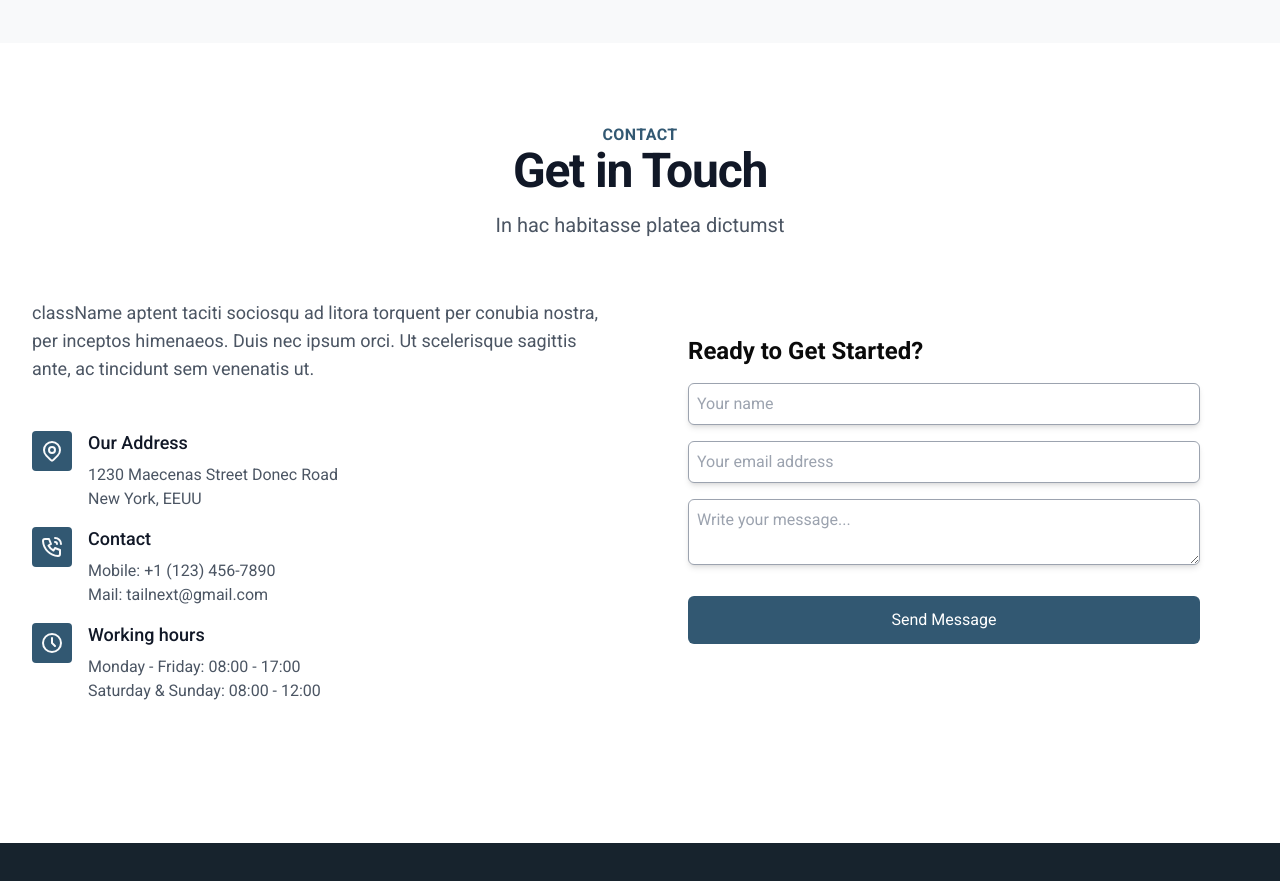
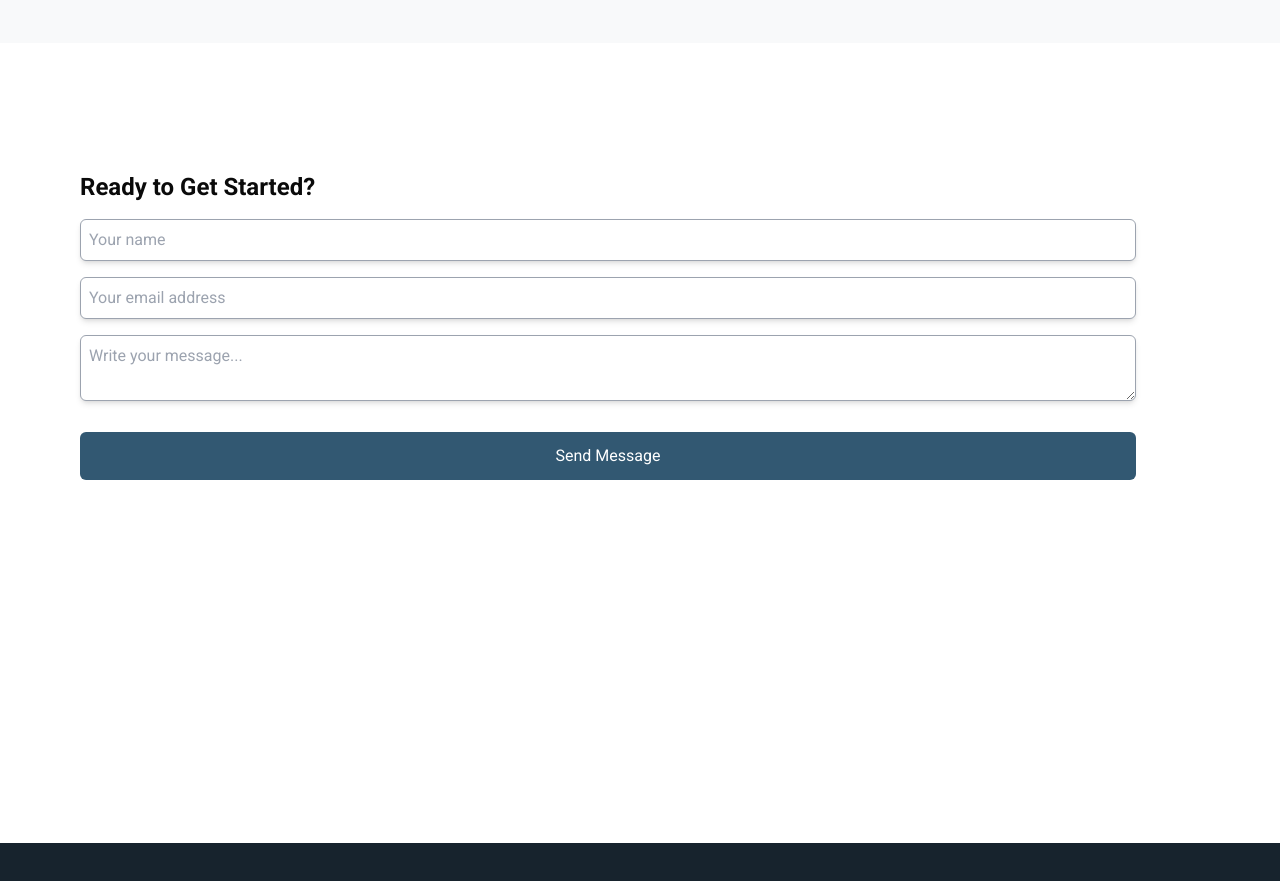
Before and after one commit to KRusselAlex/tax_react_frontend, a React (Vite) app: page / in a window 1280 px wide. Shown: the part 6100-6981 px from the top of the page. Built offline with nearby package versions, Linux system fonts and the light colour scheme; a web font is replaced by a local one.

Commit message:
logo added

```diff
--- a/package.json
+++ b/package.json
@@ -28,6 +28,7 @@
     "axios": "^1.8.3",
     "class-variance-authority": "^0.7.1",
     "clsx": "^2.1.1",
+    "emailjs-com": "^3.2.0",
     "framer-motion": "^12.5.0",
     "i18next": "^24.2.3",
     "i18next-browser-languagedetector": "^8.0.4",
--- a/src/components/landing/Contact.tsx
+++ b/src/components/landing/Contact.tsx
@@ -1,126 +1,54 @@
+import React, { useState } from "react";
+import emailjs from "emailjs-com";
+
 const Contact = () => {
+  const [formData, setFormData] = useState({
+    name: "",
+    email: "",
+    textarea: "",
+  });
+
+  const [isSubmitting, setIsSubmitting] = useState(false);
+  const [message, setMessage] = useState("");
+
+  const handleChange = (
+    e: React.ChangeEvent<HTMLInputElement | HTMLTextAreaElement>
+  ) => {
+    const { name, value } = e.target;
+    setFormData({ ...formData, [name]: value });
+  };
+
+  const handleSubmit = (e: React.FormEvent<HTMLFormElement>) => {
+    e.preventDefault();
+    setIsSubmitting(true);
+
+    emailjs
+      .send(
+        "YOUR_SERVICE_ID", // Replace with your EmailJS service ID
+        "YOUR_TEMPLATE_ID", // Replace with your EmailJS template ID
+        formData,
+        "YOUR_USER_ID" // Replace with your EmailJS user ID
+      )
+      .then(() => {
+        setMessage("Message sent successfully!");
+        setIsSubmitting(false);
+        setFormData({ name: "", email: "", textarea: "" });
+      })
+      .catch((error) => {
+        console.error("Error sending email:", error);
+        alert("Failed to send email.");
+      });
+  };
+
   return (
     <div>
-      <section id="contact" className="bg-white min-h-screen h-full  ">
+      <section id="contact" className="bg-white min-h-screen h-full">
         <div className="mx-auto max-w-7xl px-4 py-16 sm:px-6 lg:px-8 lg:py-20">
-          <div className="mb-4">
-            <div className="mb-6 max-w-3xl text-center sm:text-center md:mx-auto md:mb-12">
-              <p className="text-base font-semibold uppercase tracking-wide text-buttonColor ">
-                Contact
-              </p>
-              <h2 className="font-heading mb-4 font-bold tracking-tight text-gray-900  text-3xl sm:text-5xl">
-                Get in Touch
-              </h2>
-              <p className="mx-auto mt-4 max-w-3xl text-xl text-gray-600 ">
-                In hac habitasse platea dictumst
-              </p>
-            </div>
-          </div>
-          <div className="flex items-stretch justify-center">
-            <div className="grid md:grid-cols-2">
-              <div className="h-full pr-6">
-                <p className="mt-3 mb-12 text-lg text-gray-600 ">
-                  className aptent taciti sociosqu ad litora torquent per
-                  conubia nostra, per inceptos himenaeos. Duis nec ipsum orci.
-                  Ut scelerisque sagittis ante, ac tincidunt sem venenatis ut.
-                </p>
-                <ul className="mb-6 md:mb-0">
-                  <li className="flex">
-                    <div className="flex h-10 w-10 items-center justify-center rounded bg-buttonColor text-gray-50">
-                      <svg
-                        xmlns="http://www.w3.org/2000/svg"
-                        width="24"
-                        height="24"
-                        viewBox="0 0 24 24"
-                        fill="none"
-                        stroke="currentColor"
-                        strokeWidth="2"
-                        strokeLinecap="round"
-                        strokeLinejoin="round"
-                        className="h-6 w-6"
-                      >
-                        <path d="M9 11a3 3 0 1 0 6 0a3 3 0 0 0 -6 0"></path>
-                        <path d="M17.657 16.657l-4.243 4.243a2 2 0 0 1 -2.827 0l-4.244 -4.243a8 8 0 1 1 11.314 0z"></path>
-                      </svg>
-                    </div>
-                    <div className="ml-4 mb-4">
-                      <h3 className="mb-2 text-lg font-medium leading-6 text-gray-900 ">
-                        Our Address
-                      </h3>
-                      <p className="text-gray-600 ">
-                        1230 Maecenas Street Donec Road
-                      </p>
-                      <p className="text-gray-600 ">New York, EEUU</p>
-                    </div>
-                  </li>
-                  <li className="flex">
-                    <div className="flex h-10 w-10 items-center justify-center rounded bg-buttonColor text-gray-50">
-                      <svg
-                        xmlns="http://www.w3.org/2000/svg"
-                        width="24"
-                        height="24"
-                        viewBox="0 0 24 24"
-                        fill="none"
-                        stroke="currentColor"
-                        strokeWidth="2"
-                        strokeLinecap="round"
-                        strokeLinejoin="round"
-                        className="h-6 w-6"
-                      >
-                        <path d="M5 4h4l2 5l-2.5 1.5a11 11 0 0 0 5 5l1.5 -2.5l5 2v4a2 2 0 0 1 -2 2a16 16 0 0 1 -15 -15a2 2 0 0 1 2 -2"></path>
-                        <path d="M15 7a2 2 0 0 1 2 2"></path>
-                        <path d="M15 3a6 6 0 0 1 6 6"></path>
-                      </svg>
-                    </div>
-                    <div className="ml-4 mb-4">
-                      <h3 className="mb-2 text-lg font-medium leading-6 text-gray-900 ">
-                        Contact
-                      </h3>
-                      <p className="text-gray-600 ">
-                        Mobile: +1 (123) 456-7890
-                      </p>
-                      <p className="text-gray-600 ">Mail: tailnext@gmail.com</p>
-                    </div>
-                  </li>
-                  <li className="flex">
-                    <div className="flex h-10 w-10 items-center justify-center rounded bg-buttonColor text-gray-50">
-                      <svg
-                        xmlns="http://www.w3.org/2000/svg"
-                        width="24"
-                        height="24"
-                        viewBox="0 0 24 24"
-                        fill="none"
-                        stroke="currentColor"
-                        strokeWidth="2"
-                        strokeLinecap="round"
-                        strokeLinejoin="round"
-                        className="h-6 w-6"
-                      >
-                        <path d="M3 12a9 9 0 1 0 18 0a9 9 0 0 0 -18 0"></path>
-                        <path d="M12 7v5l3 3"></path>
-                      </svg>
-                    </div>
-                    <div className="ml-4 mb-4">
-                      <h3 className="mb-2 text-lg font-medium leading-6 text-gray-900 ">
-                        Working hours
-                      </h3>
-                      <p className="text-gray-600">
-                        Monday - Friday: 08:00 - 17:00
-                      </p>
-                      <p className="text-gray-600 ">
-                        Saturday &amp; Sunday: 08:00 - 12:00
-                      </p>
-                    </div>
-                  </li>
-                </ul>
-              </div>
+          {/* Other content */}
           <div className="card h-fit max-w-6xl p-5 md:p-12" id="form">
-                <h2 className="mb-4 text-2xl font-bold ">
-                  Ready to Get Started?
-                </h2>
-                <form id="contactForm">
+            <h2 className="mb-4 text-2xl font-bold">Ready to Get Started?</h2>
+            <form id="contactForm" onSubmit={handleSubmit}>
               <div className="mb-6">
-                    <div className="mx-0 mb-1 sm:mb-4">
                 <div className="mx-0 mb-1 sm:mb-4">
                   <label
                     htmlFor="name"
@@ -133,6 +61,8 @@ const Contact = () => {
                     placeholder="Your name"
                     className="mb-2 w-full rounded-md border border-gray-400 py-2 pl-2 pr-4 shadow-md sm:mb-0"
                     name="name"
+                    value={formData.name}
+                    onChange={handleChange}
                   />
                 </div>
                 <div className="mx-0 mb-1 sm:mb-4">
@@ -145,10 +75,11 @@ const Contact = () => {
                     id="email"
                     autoComplete="email"
                     placeholder="Your email address"
-                          className="mb-2 w-full rounded-md border border-gray-400 py-2 pl-2 pr-4 shadow-md  sm:mb-0"
+                    className="mb-2 w-full rounded-md border border-gray-400 py-2 pl-2 pr-4 shadow-md sm:mb-0"
                     name="email"
+                    value={formData.email}
+                    onChange={handleChange}
                   />
-                      </div>
                 </div>
                 <div className="mx-0 mb-1 sm:mb-4">
                   <label
@@ -160,6 +91,8 @@ const Contact = () => {
                     name="textarea"
                     placeholder="Write your message..."
                     className="mb-2 w-full rounded-md border border-gray-400 py-2 pl-2 pr-4 shadow-md sm:mb-0"
+                    value={formData.textarea}
+                    onChange={handleChange}
                   ></textarea>
                 </div>
               </div>
@@ -167,13 +100,13 @@ const Contact = () => {
                 <button
                   type="submit"
                   className="w-full bg-buttonColor text-white px-6 py-3 font-xl rounded-md sm:mb-0"
+                  disabled={isSubmitting}
                 >
-                      Send Message
+                  {isSubmitting ? "Sending..." : "Send Message"}
                 </button>
               </div>
             </form>
-              </div>
-            </div>
+            {message && <p className="mt-4 text-center">{message}</p>}
           </div>
         </div>
       </section>
```
Also changed, not shown: 1 other file (tests, documents, lock files or other folders). Lines whose indentation alone changed are shown as unchanged.
